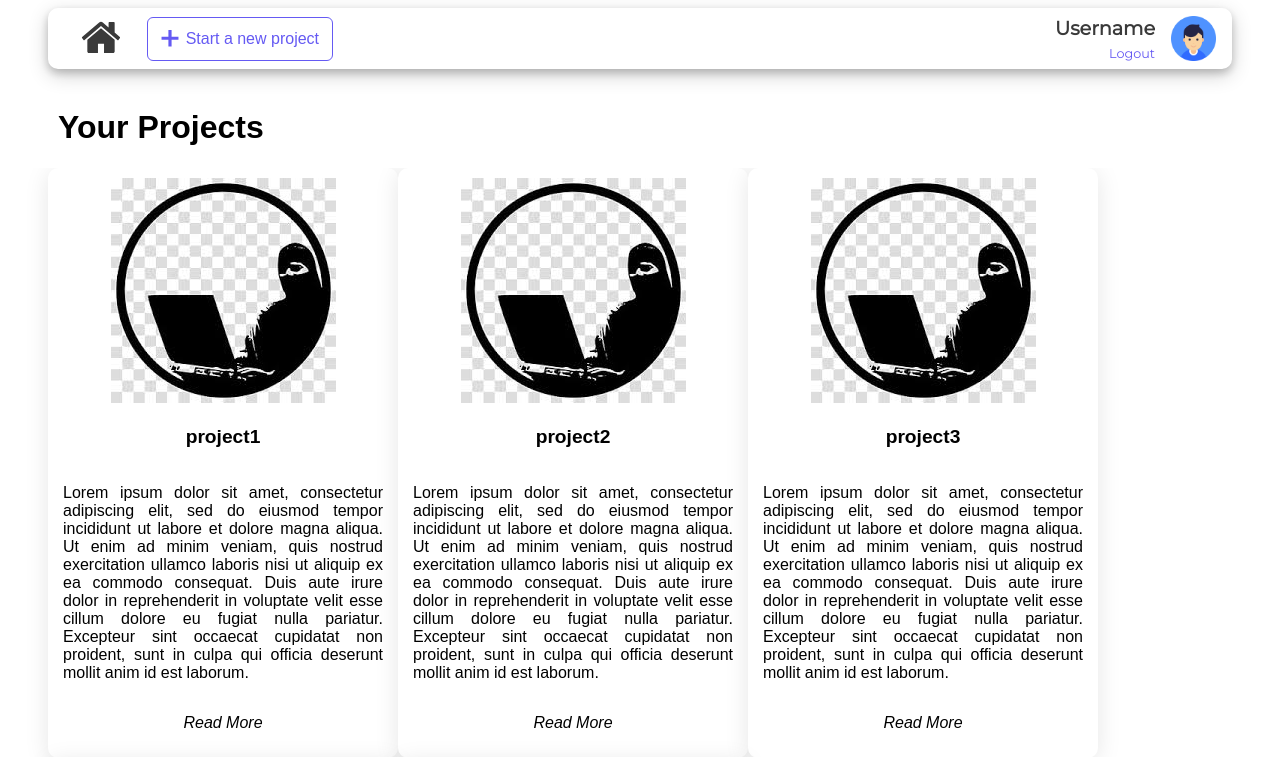
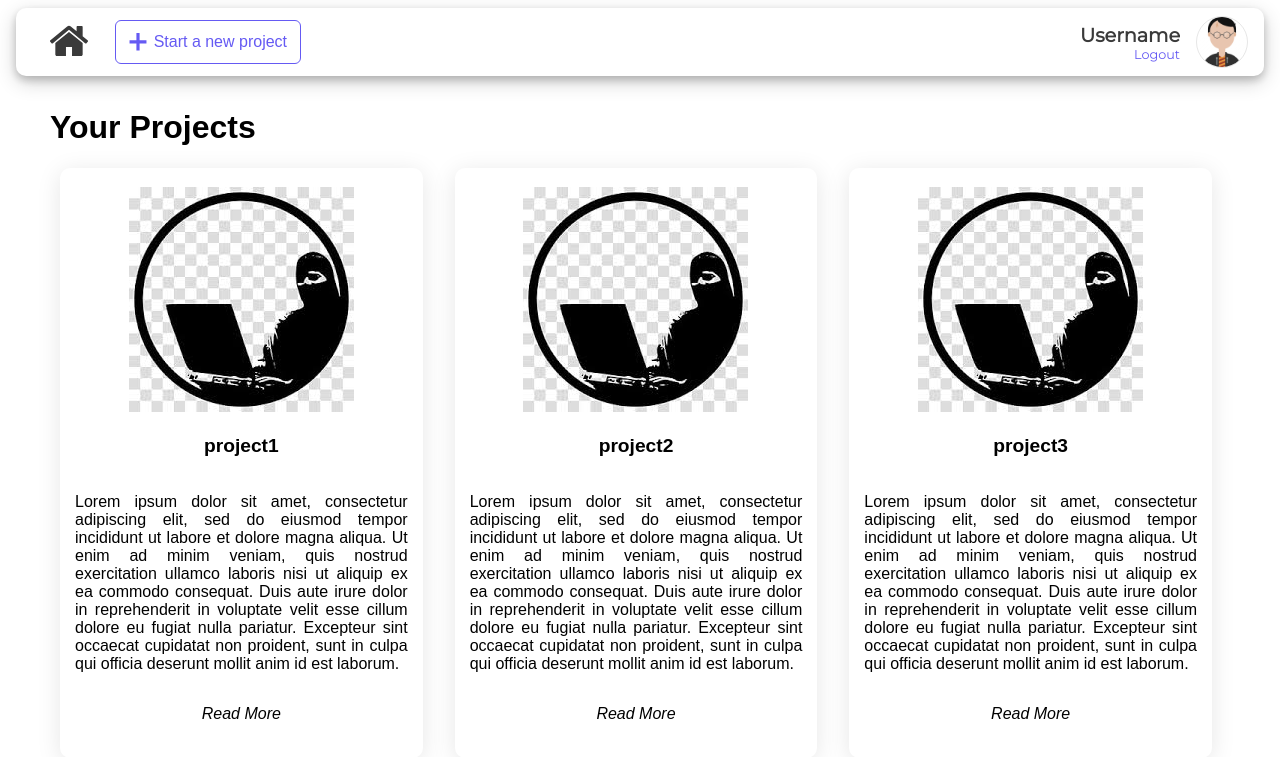
Before and after one commit to codecampleipzig/communic, an Angular app: page /home in a window 1280 px wide. Shown: the top 757 px of the page. Built offline with nearby package versions, Linux system fonts and the light colour scheme.

Commit message:
Clean up user-action, project-card, toolbar

```diff
--- a/src/app/app-routing.module.ts
+++ b/src/app/app-routing.module.ts
@@ -3,14 +3,12 @@ import { Routes, RouterModule } from '@angular/router';
 import { ProjectPageComponent } from './project-page/project-page.component';
 import { HomeComponent } from './home/home.component';
 import { RegisterCardComponent } from './register-card/register-card.component';
-import { UserActionComponent } from './user-action/user-action.component';
 
 const routes: Routes = [
   {path: 'project/:id', component: ProjectPageComponent},
   {path: 'home', component: HomeComponent},
   {path: '', redirectTo: 'login', pathMatch: 'full'},
-  {path: 'register', component: RegisterCardComponent},
-  {path: 'profile', component: UserActionComponent}
+  {path: 'register', component: RegisterCardComponent}
 ];
 
 @NgModule({
--- a/src/app/project-card/project-card.component.css
+++ b/src/app/project-card/project-card.component.css
@@ -7,7 +7,7 @@
     padding: 15px;
     top: 0.5em;
     left: 0.5em;
-    width: 20em;
+    width: auto;
     height: 35em;
     background: #FFFFFF;
     box-shadow: 0px 4px 25px rgba(0, 0, 0, 0.1);
--- a/src/app/project-list/project-list.component.css
+++ b/src/app/project-list/project-list.component.css
@@ -1,12 +1,21 @@
+.list-wrapper {
+    display: flex;
+    justify-content: center;
+    margin: 0;
+}
 #project-list {
-    display: flex;
-    overflow: hidden;
+    width: 90vw;
+    display: grid;
+    grid-template-columns: repeat(3, 1fr);
+    gap: 2em;
     flex-direction: row;
     flex-wrap: wrap;
 }
 
 ul {
     list-style: none;
+    margin: 0;
+    padding: 0;
 }
 
 h1 {
--- a/src/app/project-list/project-list.component.html
+++ b/src/app/project-list/project-list.component.html
@@ -1,11 +1,11 @@
 
 <h1>{{listTitle}}</h1>
-
+<div class="list-wrapper">
     <ul id="project-list">
         <li *ngFor="let project of projects">
             <app-project-card [project]="project">
 
             </app-project-card>
-
         </li>
     </ul>
+</div>
--- a/src/app/toolbar/toolbar.component.css
+++ b/src/app/toolbar/toolbar.component.css
@@ -1,10 +1,13 @@
 @import url('https://fonts.googleapis.com/css?family=Montserrat&display=swap');
-
+.toolbar-wrapper {
+   display: flex;
+   justify-content: center;
+   position: fixed;
+   width: 100vw;
+}
 .toolbar {
-   margin: auto;
-   width: 90%;
+   width: 95vw;
    display: flex;
-   position: fixed;
    justify-content: space-between;
    align-items: center;
    box-shadow: 0 4px 8px 0 rgba(0, 0, 0, 0.2), 0 6px 20px 0 rgba(0, 0, 0, 0.19);
@@ -13,9 +16,7 @@
    /* margin: 1em; */
    font-family: 'Montserrat', sans-serif;
    font-weight: bold;
-   left: 50%;
-   /* TODO: Position toolbar centrally without using transform: translate() */
-   transform: translate(-50%, 0);
+   background-color: white;
 }
 
 .spacer {
--- a/src/app/toolbar/toolbar.component.html
+++ b/src/app/toolbar/toolbar.component.html
@@ -1,8 +1,9 @@
+<div class="toolbar-wrapper">
    <div class="toolbar">
       <div class="homeProject">
 
          <button class="homeIcon">
-         <a routerLink="/home"><img [src]="homeIconSource" alt="Home" (click)="navigateHome()"></a>
+            <a><img [src]="homeIconSource" alt="Home" (click)="navigateHome()"></a>
          </button>
 
          <app-project-action id="project-action"></app-project-action>
@@ -10,6 +11,6 @@
 
       <app-user-action id="user-action"></app-user-action>
    </div>
+</div>
    <div class='spacer'>
-
 </div>
--- a/src/app/toolbar/toolbar.component.ts
+++ b/src/app/toolbar/toolbar.component.ts
@@ -15,6 +15,6 @@ export class ToolbarComponent implements OnInit {
 
   navigateHome() {
     // Implement routing once other components are available and routes are set
-    console.log("Clicked Home!");
+    location.reload(true);
   }
 }
--- a/src/app/user-action/user-action.component.css
+++ b/src/app/user-action/user-action.component.css
@@ -8,9 +8,14 @@
 .userDetails {
    display: flex;
    flex-direction: column;
-   justify-content: space-between;
    margin-right: 1em;
    text-align: right;
+   align-items: center;
+}
+
+.center-wrapper {
+   display: flex;
+   align-items: center;
 }
 
 .userName {
@@ -23,7 +28,10 @@
 }
 
 .thumbnail > img {
-   width: 45px;
+   width: 50px;
+   height: 50px;
+   border: 1px solid rgba(0, 0, 0, 0.1);
+   border-radius: 50%;
 }
 
 .logout {
--- a/src/app/user-action/user-action.component.html
+++ b/src/app/user-action/user-action.component.html
@@ -1,4 +1,5 @@
 <div class="userActions">
+   <div class="center-wrapper">
    <div class="userDetails">
       <div class="userName">
          <span id="userName">{{userName}}</span>
@@ -7,6 +8,7 @@
          <span>Logout</span>
       </a>
    </div>
+</div>
 
    <div class="thumbnail">
       <img id="userThumbnail" [src]="userThumbnail" alt="User Thumbnail">
--- a/src/app/user-action/user-action.component.ts
+++ b/src/app/user-action/user-action.component.ts
@@ -1,4 +1,8 @@
 import { Component, OnInit } from '@angular/core';
+/**
+ * We importe the Router, a service that provides navigation and URL manipulation capabilities.
+ * We import the StoreService serives to import the logout method.
+ */
 import { Router } from '@angular/router';
 import { StoreService } from '../store.service';
 
@@ -10,13 +14,21 @@ import { StoreService } from '../store.service';
 export class UserActionComponent implements OnInit {
 
   public userName: string = "Username";
-  public userThumbnail: string = "../../assets/user.png";
+  public userThumbnail: string = "../../../assets/hpotter-512.png";
 
+  /**
+   * @param router
+   * @param store
+   */
   constructor(public router: Router, public store: StoreService) { }
 
   ngOnInit() {
   }
 
+  /**
+   * Method logout() from the .html logout anchor.
+   *
+   */
   logout() {
     this.store.logout();
     this.router.navigate(['register']);
--- a/src/styles.css
+++ b/src/styles.css
@@ -9,7 +9,9 @@
    --warningRed: rgb(206, 26, 26);
 }
 
-
+body {
+   margin-left: 0;
+}
 /**
  * Lists
  */
```
Also changed, not shown: src/app/store.service.ts (+10 -0 lines). Lines whose indentation alone changed are shown as unchanged.
